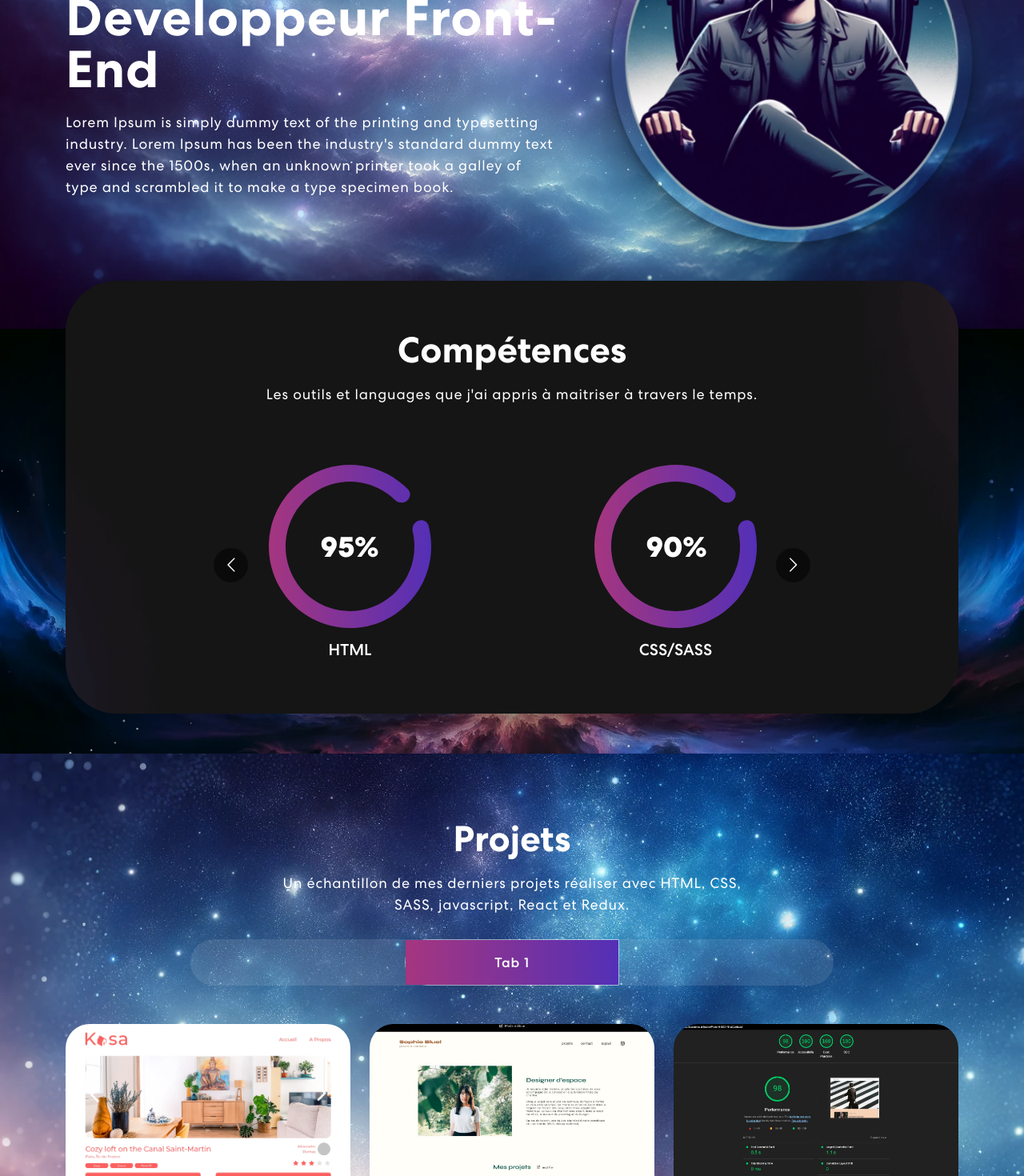
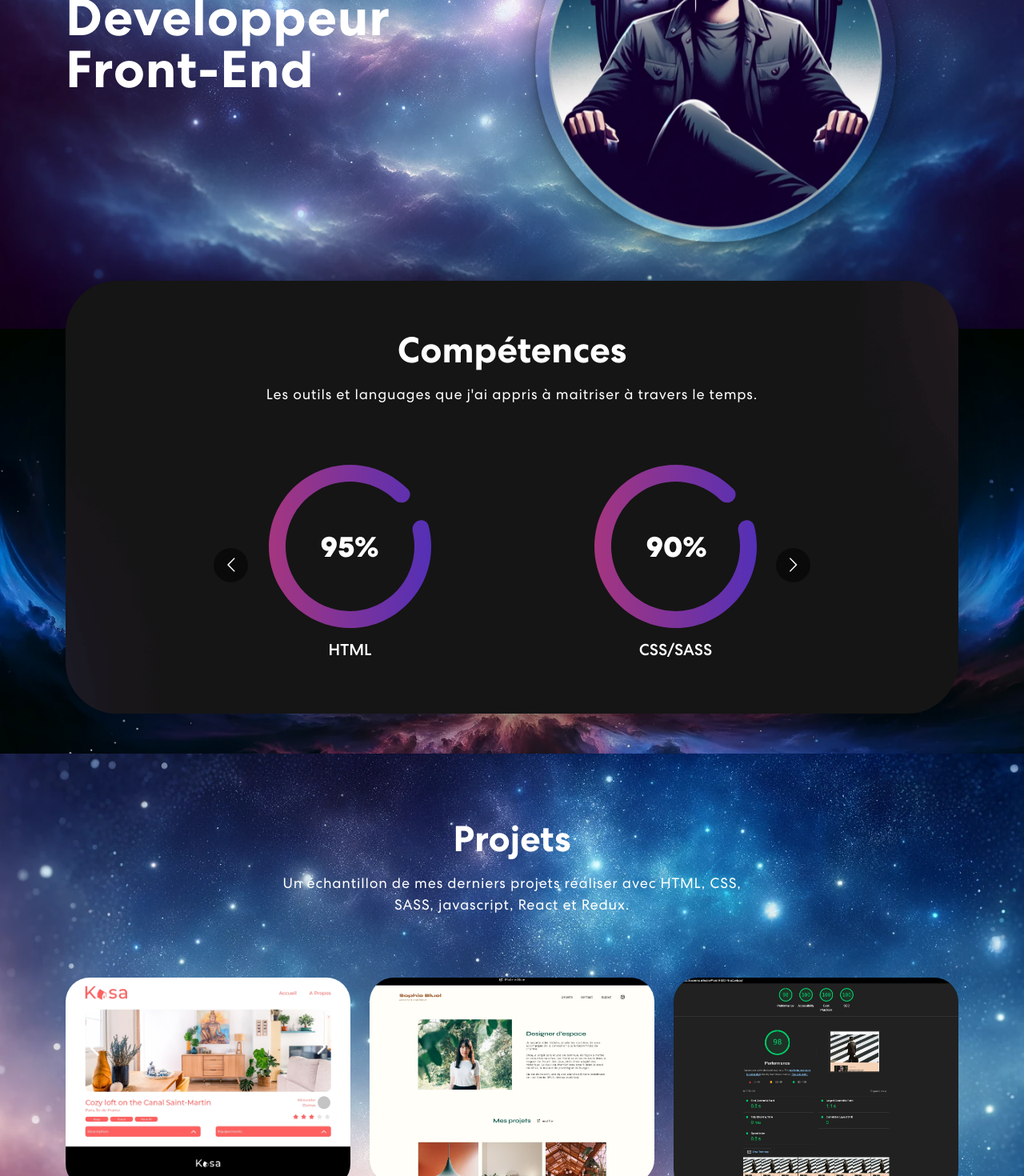
Before and after one commit to Isaenema/Mon-Portfolio, a React (Vite) app in the folder Mon-portfolio/: page / in a window 1280 px wide. Shown: the part 400-1870 px from the top of the page at 80% size. Built offline with nearby package versions, Linux system fonts and the light colour scheme.

Commit message:
push modif lrom

```diff
--- a/Mon-portfolio/src/App.css
+++ b/Mon-portfolio/src/App.css
@@ -552,6 +552,7 @@ nav.navbar .navbar-toggler[aria-expanded="true"] .navbar-toggler-icon {
   );
   margin: 10px;
   padding: 15px 45px;
+  margin-top: 30px;
   text-align: center;
   text-transform: uppercase;
   transition: 0.5s;
--- a/Mon-portfolio/src/components/Banner.jsx
+++ b/Mon-portfolio/src/components/Banner.jsx
@@ -6,20 +6,15 @@ export const Banner = () => {
     <section className="banner" id="home">
       <Container>
         <Row className="aligh-items-center">
-          <Col xs={12} md={6} xl={7}>
+          <Col xs={12} md={6}>
             <span className="tagline">Bienvenue sur mon portfolio</span>
             <h1>Pierre Comte, Developpeur Front-End</h1>
             <span className="wrap"></span>
-            <p>
-              Lorem Ipsum is simply dummy text of the printing and typesetting
-              industry. Lorem Ipsum has been the industry's standard dummy text
-              ever since the 1500s, when an unknown printer took a galley of
-              type and scrambled it to make a type specimen book.
-            </p>
+            <p></p>
           </Col>
           <Col xs={12} md={6} xl={5}>
             <div>
-              <img src={headerImg} alt="Header Img" />
+              <img src={headerImg} alt="Personnage dans l'espace" />
             </div>
           </Col>
         </Row>
--- a/Mon-portfolio/src/components/Footer.jsx
+++ b/Mon-portfolio/src/components/Footer.jsx
@@ -9,11 +9,13 @@ export const Footer = () => {
           <Col size={12} sm={6}></Col>
           <Col size={12} sm={6} className="text-center text-sm-end">
             <div className="social-icon">
-              <a href="#">
-                <img src={navIcon1} alt="Icon" />
+              <a
+                target="_blank"
+                href="https://www.linkedin.com/in/pierre-comte-b977402bb/"
+              >
+                <img src={navIcon1} alt="icon LinkedIn" />
               </a>
             </div>
-            <p>Copyright 2022. All Rights Reserved</p>
           </Col>
         </Row>
       </Container>
--- a/Mon-portfolio/src/components/NavBar.jsx
+++ b/Mon-portfolio/src/components/NavBar.jsx
@@ -81,8 +81,11 @@ export const NavBar = () => {
             </Nav>
             <span className="navbar-text">
               <div className="social-icon">
-                <a href="https://www.linkedin.com/in/pierre-comte-b977402bb/">
-                  <img src={navIcon1} alt="" />
+                <a
+                  target="_blank"
+                  href="https://www.linkedin.com/in/pierre-comte-b977402bb/"
+                >
+                  <img src={navIcon1} alt="icon LikedIn" />
                 </a>
               </div>
             </span>
--- a/Mon-portfolio/src/components/Projects.jsx
+++ b/Mon-portfolio/src/components/Projects.jsx
@@ -62,11 +62,7 @@ export const Projects = () => {
                 variant="pills"
                 className="nav-pills mb-5 justify-content-center align-items-center"
                 id="pills-tab"
-              >
-                <Nav.Item>
-                  <Nav.Link eventKey="first">Tab 1</Nav.Link>
-                </Nav.Item>
-              </Nav>
+              ></Nav>
               <Tab.Content id="slideInUp">
                 <Tab.Pane eventKey="first">
                   <Row>
```
